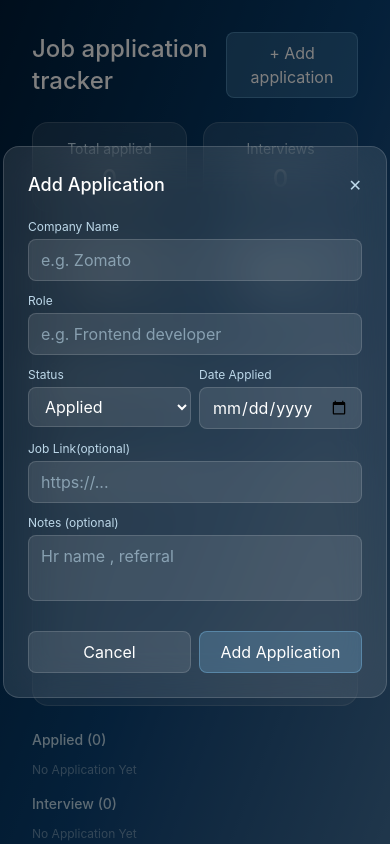
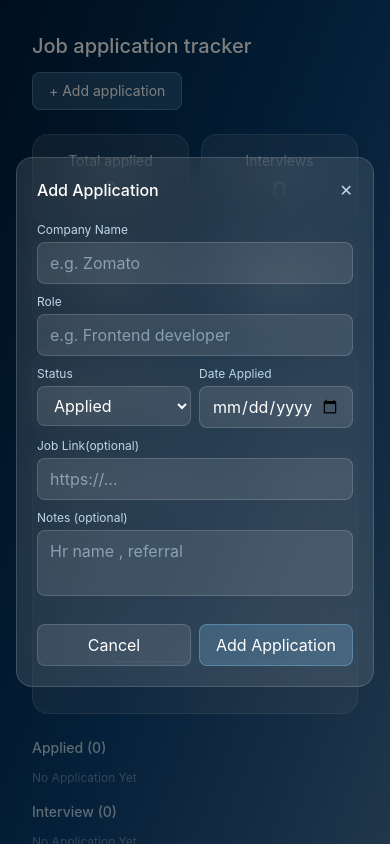
Before and after one commit to YasmeenShk/JobTracker-Dashboard, a React (Vite) app: page / in a window 390 px wide. Both pictures are taken after a click on the button "+ Add application". Shown: the top 844 px of the page. Built offline with nearby package versions, Linux system fonts and the light colour scheme.

Commit message:
responsive

```diff
--- a/src/App.jsx
+++ b/src/App.jsx
@@ -30,19 +30,21 @@ function App() {
   return (
     <div className='min-h-screen bg-linear-to-br from-navy-900 via-navy-700 to-navy-500 p-8'>
 
-      <div className="flex justify-between items-center mb-6">
-        <h1 className="text-white text-2xl font-medium">Job application tracker</h1>
+      <div className="flex flex-col sm:flex-row justify-between sm:items-center gap-3 mb-6">
+        <h1 className="text-white text-xl sm:text-2xl font-medium">Job application tracker</h1>
         <button
           onClick={() => setshowForm(true)}
-          className="bg-navy-200/25 border border-navy-200/40 text-white rounded-lg px-4 py-2 transition-all duration-200 hover:bg-navy-200/40 hover:border-navy-200/60 hover:scale-105"
+          className="bg-navy-200/25 border border-navy-200/40 text-white rounded-lg px-4 py-2 text-sm sm:text-base transition-all duration-200 hover:bg-navy-200/40 hover:scale-105 self-start sm:self-auto"
         >
           + Add application
         </button>
       </div>
 
       {showForm && (
-        <div className="fixed inset-0 bg-black/50 flex items-center justify-center z-50">
-          <ApplicationForm onAdd={onAdd} onClose={() => setshowForm(false)} />
+        <div className="fixed inset-0 bg-black/50 flex items-center justify-center z-50 p-4">
+          <div className="max-h-[90vh] overflow-y-auto w-full max-w-sm">
+            <ApplicationForm onAdd={onAdd} onClose={() => setshowForm(false)} />
+          </div>
         </div>
       )}
 
--- a/src/Components/ApplicationForm.jsx
+++ b/src/Components/ApplicationForm.jsx
@@ -31,15 +31,15 @@ export default function ApplicationForm({ onAdd, onClose }) {
     }
 
     return (
-        <div className="bg-white/10 backdrop-blur-xl border border-white/15 rounded-2xl p-6 max-w-sm mx-auto">
-            <div className="flex justify-between items-center mb-5">
-                <h2 className="text-white font-medium text-lg">Add Application</h2>
+        <div className="bg-white/10 backdrop-blur-xl border border-white/15 rounded-2xl p-5 sm:p-6">
+            <div className="flex justify-between items-center mb-5 sm:mb-5">
+                <h2 className="text-white font-medium text-base sm:text-lg">Add Application</h2>
                 <button onClick={onClose}
                     className="text-navy-100 hover:text-white">✕</button>
             </div>
 
             <form onSubmit={handleSubmit}
-                className="flex flex-col gap-3">
+                className="flex flex-col gap-2.5 sm:gap-3">
                 <div>
                     <label
                         className="text-navy-100 text-xs block mb-1">Company Name</label>
--- a/src/Components/Charts.jsx
+++ b/src/Components/Charts.jsx
@@ -20,7 +20,7 @@ function Charts({ application }) {
     const weekData = getWeeklyData(application);
 
     return (
-        <div className="grid grid-cols-1 md:grid-cols-2 gap-4 mb-6">
+        <div className="grid grid-cols-1 lg:grid-cols-2 gap-4 mb-6">
 
             {/* pie chart */}
             <div className="bg-white/10 backdrop-blur-xl border border-white/15 rounded-2xl p-4">
--- a/src/Components/StatsPanel.jsx
+++ b/src/Components/StatsPanel.jsx
@@ -17,7 +17,7 @@ export default function StatsPanel({ application }) {
     ]
 
     return (
-        <div className="grid grid-cols-2 md:grid-cols-4 gap-4 mb-6">
+        <div className="grid grid-cols-2 lg:grid-cols-4 gap-3 sm:gap-4 mb-6">
 
             {stats.map((stat) => (
                 <div key={stat.label}
--- a/src/Components/StatusBoard.jsx
+++ b/src/Components/StatusBoard.jsx
@@ -10,7 +10,7 @@ export default function StatusBoard({ application, onDelete }) {
     ];
 
     return (
-        <div className="grid grid-cols-1 md:grid-cols-4 gap-4">
+        <div className="grid grid-cols-1 sm:grid-cols-2 lg:grid-cols-4 gap-4">
             {columns.map((col) => {
                 const filteredApps = application.filter(
                     (app) => app.status === col.key
```
